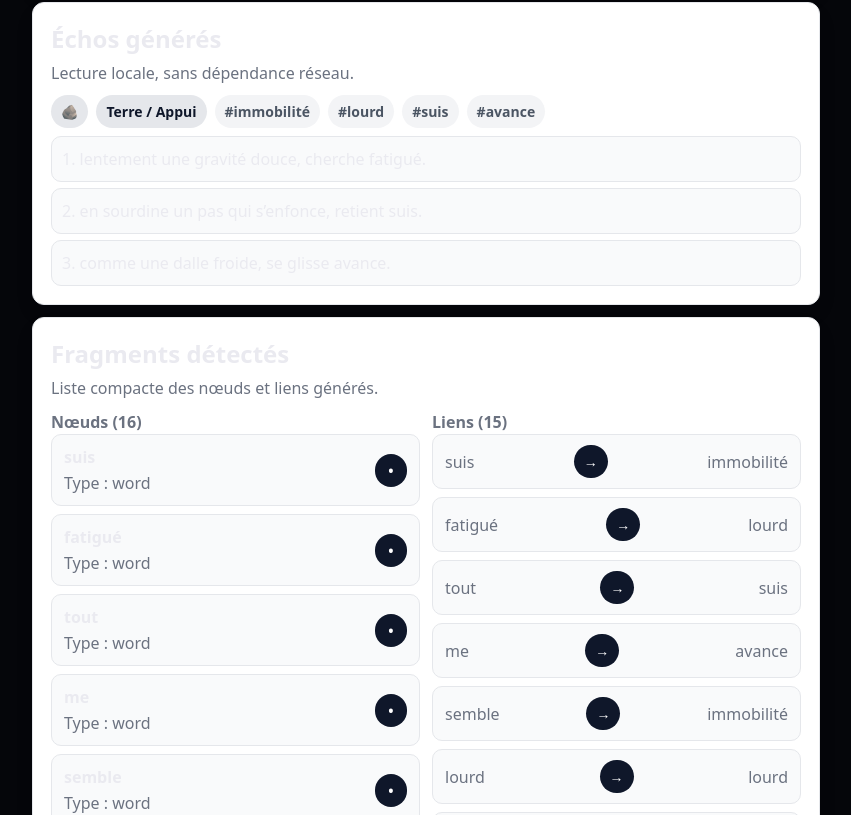
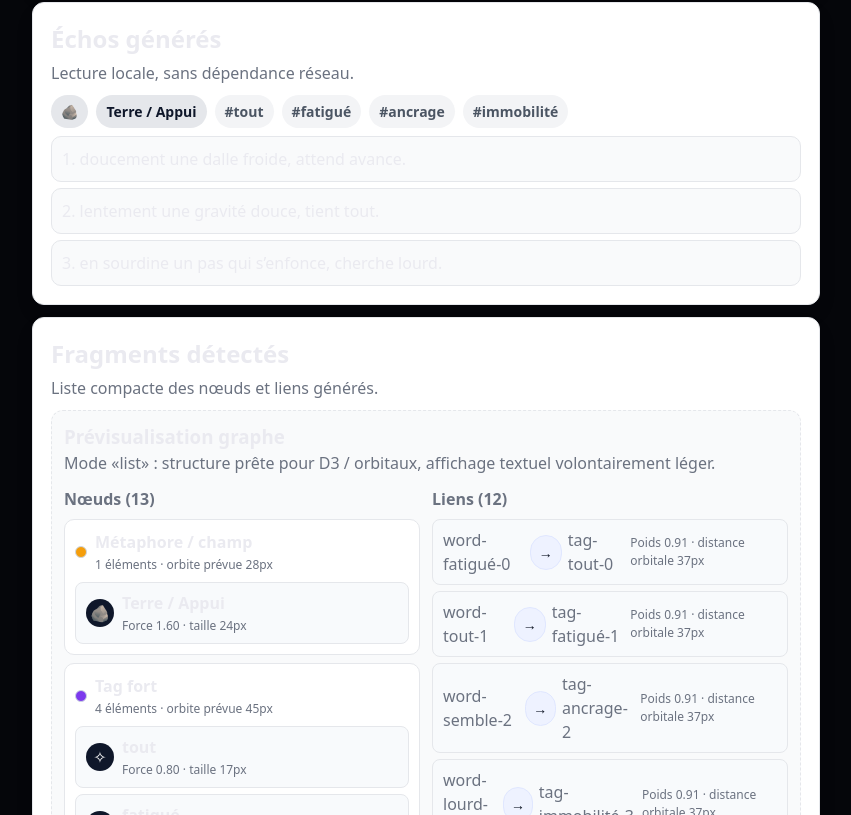
Before and after one commit to pierkiroule/metaphoria, a React (Vite) app: page / in a window 1280 px wide. Shown: the part 425-1240 px from the top of the page, without its empty margins (214-1065 px from the left). Built offline with nearby package versions, Linux system fonts and the light colour scheme.

Commit message:
Enhance tagging and prepare graph view

```diff
--- a/src/App.css
+++ b/src/App.css
@@ -214,3 +214,105 @@ textarea:focus {
 .error-list {
   margin-top: 12px;
 }
+
+.graph-view {
+  display: flex;
+  flex-direction: column;
+  gap: 12px;
+  border: 1px dashed #e5e7eb;
+  border-radius: 12px;
+  padding: 12px;
+  background: #f9fafb;
+}
+
+.graph-view__header h3 {
+  margin: 0;
+}
+
+.graph-view__grid {
+  display: grid;
+  grid-template-columns: repeat(auto-fit, minmax(240px, 1fr));
+  gap: 12px;
+}
+
+.graph-view__column {
+  display: flex;
+  flex-direction: column;
+  gap: 8px;
+}
+
+.graph-view__group {
+  border: 1px solid #e5e7eb;
+  border-radius: 10px;
+  padding: 10px;
+  background: #ffffff;
+  display: flex;
+  flex-direction: column;
+  gap: 8px;
+}
+
+.graph-view__group-head {
+  display: flex;
+  align-items: center;
+  gap: 8px;
+}
+
+.graph-view__list {
+  list-style: none;
+  margin: 0;
+  padding: 0;
+  display: flex;
+  flex-direction: column;
+  gap: 6px;
+}
+
+.graph-view__item {
+  display: flex;
+  align-items: center;
+  gap: 8px;
+  padding: 8px 10px;
+  border-radius: 8px;
+  background: #f8fafc;
+  border: 1px solid #e5e7eb;
+}
+
+.graph-view__emoji {
+  width: 28px;
+  height: 28px;
+  border-radius: 999px;
+  display: inline-flex;
+  align-items: center;
+  justify-content: center;
+  background: #0f172a;
+  color: #ffffff;
+  font-size: 16px;
+}
+
+.graph-view__link-label {
+  display: inline-flex;
+  align-items: center;
+  gap: 6px;
+}
+
+.graph-view__header .muted {
+  margin: 0;
+}
+
+.subtle {
+  font-size: 12px;
+}
+
+.dot {
+  width: 12px;
+  height: 12px;
+  border-radius: 999px;
+  background: #d1d5db;
+  border: 1px solid #cbd5e1;
+}
+
+.badge-ghost {
+  background: #eef2ff;
+  color: #111827;
+  border: 1px solid #e0e7ff;
+  min-width: 0;
+}
--- a/src/App.jsx
+++ b/src/App.jsx
@@ -1,6 +1,7 @@
 import { useMemo, useState } from 'react'
 import './App.css'
 import { generateResonantMorphosis } from './resonantMorphosis'
+import GraphView from './components/GraphView'
 
 const DEFAULT_TEXT = "Je suis fatigué, tout me semble lourd et je n’avance plus."
 
@@ -8,7 +9,11 @@ const fallbackMorphosis = {
   sourceText: '',
   dominantMetaphoricField: 'Écho discret',
   emoji: '…',
-  resonantTags: ['pause', 'silence', 'attente'],
+  resonantTags: [
+    { id: 'pause', label: 'pause', level: 'tag', strength: 0.4 },
+    { id: 'silence', label: 'silence', level: 'tag', strength: 0.35 },
+    { id: 'attente', label: 'attente', level: 'tag', strength: 0.35 },
+  ],
   metaphoricEchoes: ["Une note suspendue, rien ne se presse encore."],
   graphNodes: [],
   graphLinks: [],
@@ -73,11 +78,15 @@ function App() {
           <div className="pill-row">
             <span className="pill">{morphosis.emoji}</span>
             <span className="pill">{morphosis.dominantMetaphoricField}</span>
-            {morphosis.resonantTags.map((tag) => (
-              <span key={tag} className="pill secondary">
-                #{tag}
-              </span>
-            ))}
+            {morphosis.resonantTags.map((tag) => {
+              const label = typeof tag === 'string' ? tag : tag.label
+              const key = typeof tag === 'string' ? tag : tag.id || tag.label
+              return (
+                <span key={key} className="pill secondary">
+                  #{label}
+                </span>
+              )
+            })}
             {!morphosis.resonantTags.length && <span className="pill secondary">Aucun tag disponible</span>}
           </div>
           <div className="echoes">
@@ -96,6 +105,8 @@ function App() {
             <p className="muted">Liste compacte des nœuds et liens générés.</p>
           </div>
 
+          <GraphView nodes={morphosis.graphNodes} links={morphosis.graphLinks} mode="list" />
+
           <div className="list-grid">
             <div>
               <p className="label muted">Nœuds ({morphosis.graphNodes.length})</p>
@@ -104,7 +115,8 @@ function App() {
                   <li key={node.id} className="list-row">
                     <div>
                       <p className="value">{node.label}</p>
-                      <p className="muted">Type : {node.type}</p>
+                      <p className="muted">Niveau : {node.level || node.type}</p>
+                      <p className="muted subtle">Force : {node.strength?.toFixed ? node.strength.toFixed(2) : node.strength || '1'}</p>
                     </div>
                     <span className="badge">{node.emoji || '•'}</span>
                   </li>
--- /dev/null
+++ b/src/components/GraphView.jsx
@@ -0,0 +1,77 @@
+import '../App.css'
+
+const LEVEL_ORDER = ['metaphor', 'tag', 'word', 'echo']
+
+function getLevelLabel(level) {
+  if (level === 'metaphor') return 'Métaphore / champ'
+  if (level === 'tag') return 'Tag fort'
+  if (level === 'echo') return 'Écho poétique'
+  return 'Mot porteur'
+}
+
+export default function GraphView({ nodes = [], links = [], mode = 'list' }) {
+  const grouped = LEVEL_ORDER.map((level) => ({
+    level,
+    nodes: nodes.filter((node) => (node.level || node.type) === level),
+  })).filter((group) => group.nodes.length)
+
+  return (
+    <div className="graph-view" aria-live="polite">
+      <div className="graph-view__header">
+        <h3>Prévisualisation graphe</h3>
+        <p className="muted">
+          Mode «{mode}» : structure prête pour D3 / orbitaux, affichage textuel volontairement léger.
+        </p>
+      </div>
+
+      <div className="graph-view__grid">
+        <div className="graph-view__column">
+          <p className="label muted">Nœuds ({nodes.length})</p>
+          {!nodes.length && <p className="muted">Aucun nœud généré pour l’instant.</p>}
+          {grouped.map((group) => (
+            <div key={group.level} className="graph-view__group">
+              <div className="graph-view__group-head">
+                <span className="dot" style={{ background: group.nodes[0]?.color }} aria-hidden />
+                <div>
+                  <p className="value">{getLevelLabel(group.level)}</p>
+                  <p className="muted subtle">{group.nodes.length} éléments · orbite prévue {group.nodes[0]?.orbit || 0}px</p>
+                </div>
+              </div>
+              <ul className="graph-view__list">
+                {group.nodes.map((node) => (
+                  <li key={node.id} className="graph-view__item">
+                    <span className="graph-view__emoji">{node.emoji || '•'}</span>
+                    <div>
+                      <p className="value">{node.label}</p>
+                      <p className="muted subtle">Force {node.strength?.toFixed?.(2) ?? node.strength ?? '1'} · taille {node.size}px</p>
+                    </div>
+                  </li>
+                ))}
+              </ul>
+            </div>
+          ))}
+        </div>
+
+        <div className="graph-view__column">
+          <p className="label muted">Liens ({links.length})</p>
+          {!links.length && <p className="muted">Aucun lien disponible, la structure reste en attente.</p>}
+          <ul className="graph-view__list">
+            {links.map((link) => {
+              const label = link.id || `${link.source}→${link.target}`
+              return (
+                <li key={label} className="graph-view__item">
+                  <div className="graph-view__link-label">
+                    <span className="muted">{link.source}</span>
+                    <span aria-hidden className="badge badge-ghost">→</span>
+                    <span className="muted">{link.target}</span>
+                  </div>
+                  <p className="muted subtle">Poids {link.strength?.toFixed?.(2) ?? '1'} · distance orbitale {link.distance || 0}px</p>
+                </li>
+              )
+            })}
+          </ul>
+        </div>
+      </div>
+    </div>
+  )
+}
--- a/src/resonantMorphosis.js
+++ b/src/resonantMorphosis.js
@@ -7,6 +7,19 @@ const stopWords = new Set([
   'son','sa','ses','leur','leurs','pour','par','pas','ne','plus','je','tu','il','elle','on','nous',
   'vous','ils','elles','y','a','d','l',"l'","d'",
 ])
+
+// Tokens that often pollute the flow or carry little meaning in this context.
+const weakParticles = new Set([
+  'me','m','moi','te','t','toi','se','s','suis','es','est','sommes','etes','êtes','sont',
+  'sera','serai','serait','serons','seraient','être','etais','étais','étaient','n','j','qu',
+])
+
+const nodeStyles = {
+  word: { color: '#94a3b8', orbit: 28, size: 10 },
+  tag: { color: '#7c3aed', orbit: 40, size: 14 },
+  metaphor: { color: '#f59e0b', orbit: 18, size: 18 },
+  echo: { color: '#0ea5e9', orbit: 46, size: 12 },
+}
 
 // --- CHAMPS MÉTAPHORIQUES ---
 const metaphoricFields = [
@@ -71,7 +84,11 @@ const fallback = {
   sourceText: '',
   dominantMetaphoricField: 'Écho discret',
   emoji: '…',
-  resonantTags: ['silence','pause','écoute'],
+  resonantTags: [
+    { id: 'silence', label: 'silence', level: 'tag', strength: 0.4 },
+    { id: 'pause', label: 'pause', level: 'tag', strength: 0.35 },
+    { id: 'ecoute', label: 'écoute', level: 'tag', strength: 0.35 },
+  ],
   metaphoricEchoes: ['L’écho reste discret. Rien n’insiste pour l’instant.'],
   graphNodes: [],
   graphLinks: [],
@@ -79,20 +96,56 @@ const fallback = {
 
 // --- OUTILS ---
 function tokenize(text) {
+  return text
+    .split(/[^a-zA-Z0-9À-ÿ]+/)
+    .map(t => t.toLowerCase().trim())
+    .filter(Boolean)
+}
+
+function isVerb(token) {
+  if (token.length <= 3) return false
+  return ['er','ir','re','oir'].some(suffix => token.endsWith(suffix))
+    || ['fait','fais','pous','tir','cherch','avance','crée','porte'].some(prefix => token.startsWith(prefix))
+}
+
+function analyzeTokens(text) {
   // Avoid Unicode property escapes (\p{L}) that can break parsing on older WebViews/Safari
   // by explicitly covering common latin ranges. This keeps the app from failing to load with
   // a blank screen on devices that don't support the more modern regex features.
-  return text
-    .split(/[^a-zA-Z0-9À-ÿ]+/)
-    .map(t => t.toLowerCase().trim())
-    .filter(t => t && !stopWords.has(t))
+  const rawTokens = tokenize(text)
+
+  const filtered = rawTokens.filter(token => {
+    if (!token) return false
+    if (stopWords.has(token)) return false
+    if (weakParticles.has(token)) return false
+    if (token.length <= 2) return false
+    return true
+  })
+
+  const carriers = []
+  const verbs = []
+  filtered.forEach(token => {
+    if (isVerb(token)) {
+      verbs.push(token)
+    } else {
+      carriers.push(token)
+    }
+  })
+
+  return { rawTokens, filtered, carriers, verbs }
 }
 
-function scoreFields(tokens) {
+function scoreFields({ filtered, verbs }) {
   return metaphoricFields.map(field => {
-    const k = tokens.reduce((s,t)=> s + (field.keywords.some(k=>t.includes(k)) ? 2 : 0), 0)
-    const v = tokens.reduce((s,t)=> s + (field.verbs.some(v=>t.includes(v)) ? 1 : 0), 0)
-    return { field, score: k + v }
+    const carrierScore = filtered.reduce(
+      (score, token) => score + (field.keywords.some(k => token.includes(k)) ? 2 : 0),
+      0
+    )
+    const verbScore = verbs.reduce(
+      (score, token) => score + (field.verbs.some(v => token.includes(v)) ? 1.5 : 0),
+      0
+    )
+    return { field, score: carrierScore + verbScore }
   })
 }
 
@@ -100,32 +153,42 @@ function hashSeed(tokens) {
   return tokens.join('-').split('').reduce((a,c)=> (a*31 + c.charCodeAt(0))%9973, 11)
 }
 
-function pick(list, seed, n) {
+function pickUnique(list, seed, n, key = 'label') {
   const out = []
   let i = seed
   while (out.length < n && list.length) {
-    const c = list[Math.abs(i) % list.length]
-    if (!out.includes(c)) out.push(c)
+    const candidate = list[Math.abs(i) % list.length]
+    const value = typeof candidate === 'string' ? candidate : candidate[key]
+    if (!out.some(entry => (typeof entry === 'string' ? entry : entry[key]) === value)) {
+      out.push(candidate)
+    }
     i += 7
   }
   return out
 }
 
-function buildTags(field, tokens, seed) {
-  const freq = tokens.reduce((m,t)=>(m.set(t,(m.get(t)||0)+1),m), new Map())
-  const dom = [...freq.entries()].sort((a,b)=>b[1]-a[1]).map(([t])=>t)
-  const merged = [...dom, ...field.tags]
-  const uniq = merged.filter((t,i)=> merged.indexOf(t)===i)
-  return pick(uniq, seed, Math.min(4, uniq.length))
+function buildTags(field, tokenAnalysis, seed) {
+  const freq = tokenAnalysis.carriers.reduce((m,t)=>(m.set(t,(m.get(t)||0)+1),m), new Map())
+  const dominantWords = [...freq.entries()].sort((a,b)=>b[1]-a[1]).map(([t,c])=>({ label: t, strength: Math.min(1.2, 0.6 + c*0.2) }))
+  const merged = [...dominantWords, ...field.tags.map(label => ({ label, strength: 0.9 }))]
+  const uniq = merged.filter((entry, index) => merged.findIndex(other => other.label === entry.label) === index)
+  const picked = pickUnique(uniq, seed, Math.min(4, uniq.length), 'label')
+
+  return picked.map((entry, index) => ({
+    id: `tag-${entry.label}-${index}`,
+    label: entry.label,
+    level: 'tag',
+    strength: Number.parseFloat(entry.strength.toFixed(2)),
+  }))
 }
 
 function craftEchoes(field, tokens, seed) {
   const textures = ['comme','presque','doucement','lentement','en sourdine']
   const feelings = ['tient','retient','attend','cherche','se glisse']
   const anchors = field.images.length ? field.images : ['un geste discret']
-  const words = pick(tokens, seed+7, 3)
+  const words = pickUnique(tokens.filtered, seed+7, 3)
 
-  return pick(anchors, seed+3, 3).map((img,i)=>{
+  return pickUnique(anchors, seed+3, 3).map((img,i)=>{
     const t = textures[Math.abs(seed+i*11)%textures.length]
     const f = feelings[Math.abs(seed+i*13)%feelings.length]
     const w = words[i] || field.tags[i] || field.label.toLowerCase()
@@ -133,37 +196,54 @@ function craftEchoes(field, tokens, seed) {
   })
 }
 
+function decorateNode(base) {
+  const style = nodeStyles[base.level]
+  const safeStrength = Math.max(0.4, base.strength || 1)
+  return {
+    color: style?.color,
+    orbit: Math.round(style?.orbit + safeStrength * 6),
+    size: Math.round(style?.size + safeStrength * 4),
+    ...base,
+  }
+}
+
 function buildGraph(tokens, field, secondary, tags, echoes) {
   const nodes = []
   const links = []
 
-  const freq = tokens.reduce((m,t)=>(m.set(t,(m.get(t)||0)+1),m), new Map())
+  const freq = tokens.filtered.reduce((m,t)=>(m.set(t,(m.get(t)||0)+1),m), new Map())
   ;[...freq.entries()].forEach(([t,c],i)=>{
-    nodes.push({ id:`word-${t}-${i}`, type:'word', label:t, weight:1+c*0.2, emoji:'•' })
+    nodes.push(decorateNode({ id:`word-${t}-${i}`, type:'word', level:'word', label:t, strength:Math.min(1.4,0.8+c*0.25), emoji:'•' }))
   })
 
-  tags.forEach((t,i)=> nodes.push({ id:`tag-${t}-${i}`, type:'tag', label:t, weight:1.1, emoji:'✧' }))
+  tags.forEach((tag)=> nodes.push(decorateNode({ ...tag, type:'tag', emoji:'✧' })))
 
-  const metas = [field, ...secondary.slice(0,2)].map((f,i)=>({
-    id:`metaphor-${f.id}-${i}`, type:'metaphor', label:f.label, weight:1.6-i*0.15, emoji:f.emoji
+  const metas = [field, ...secondary.slice(0,2)].map((f,i)=>decorateNode({
+    id:`metaphor-${f.id}-${i}`,
+    type:'metaphor',
+    level:'metaphor',
+    label:f.label,
+    strength:1.6-i*0.2,
+    emoji:f.emoji
   }))
   nodes.push(...metas)
 
-  echoes.forEach((e,i)=> nodes.push({ id:`echo-${i}`, type:'echo', label:e, weight:1.2, emoji:'🫧' }))
+  echoes.forEach((e,i)=> nodes.push(decorateNode({ id:`echo-${i}`, type:'echo', level:'echo', label:e, strength:1.2, emoji:'🫧' })))
 
-  const tagNodes = nodes.filter(n=>n.type==='tag')
-  const echoNodes = nodes.filter(n=>n.type==='echo')
+  const tagNodes = nodes.filter(n=>n.level==='tag')
+  const echoNodes = nodes.filter(n=>n.level==='echo')
+  const wordNodes = nodes.filter(n=>n.level==='word')
 
-  nodes.filter(n=>n.type==='word').forEach((w,i)=>{
+  wordNodes.forEach((w,i)=>{
     const t = tagNodes[i % Math.max(tagNodes.length,1)]
-    if (t) links.push({ source:w.id, target:t.id, weight:1 })
+    if (t) links.push({ id:`link-word-${i}`, source:w.id, target:t.id, strength:0.8+w.strength*0.1, distance: t.orbit - 8 })
   })
 
-  tagNodes.forEach(t=>{
-    metas.forEach((m,i)=> links.push({ source:t.id, target:m.id, weight:1.4-i*0.2 }))
+  tagNodes.forEach((t, tagIndex)=>{
+    metas.forEach((m,i)=> links.push({ id:`link-tag-${tagIndex}-${i}`, source:t.id, target:m.id, strength:1.2-i*0.1, distance: m.orbit }))
   })
 
-  echoNodes.forEach(e=> links.push({ source: metas[0].id, target:e.id, weight:1.6 }))
+  echoNodes.forEach((e,i)=> links.push({ id:`link-echo-${i}`, source: metas[0].id, target:e.id, strength:1.3, distance: e.orbit }))
 
   return { nodes, links }
 }
@@ -171,8 +251,8 @@ function buildGraph(tokens, field, secondary, tags, echoes) {
 // --- FONCTION UNIQUE EXPORTÉE ---
 export function generateResonantMorphosis(text) {
   const trimmed = (text || '').trim()
-  const tokens = tokenize(trimmed)
-  if (!tokens.length) return { ...fallback, sourceText: trimmed }
+  const tokens = analyzeTokens(trimmed)
+  if (!tokens.filtered.length) return { ...fallback, sourceText: trimmed }
 
   const scored = scoreFields(tokens).sort((a,b)=>b.score-a.score)
   const dominant = scored[0]
@@ -182,7 +262,7 @@ export function generateResonantMorphosis(text) {
     .filter(s=> s.field.id !== dominant.field.id && s.score > 0)
     .map(s=> s.field)
 
-  const seed = hashSeed(tokens)
+  const seed = hashSeed(tokens.filtered)
   const resonantTags = buildTags(dominant.field, tokens, seed+5)
   const metaphoricEchoes = craftEchoes(dominant.field, tokens, seed+9)
   const { nodes: graphNodes, links: graphLinks } =
```
